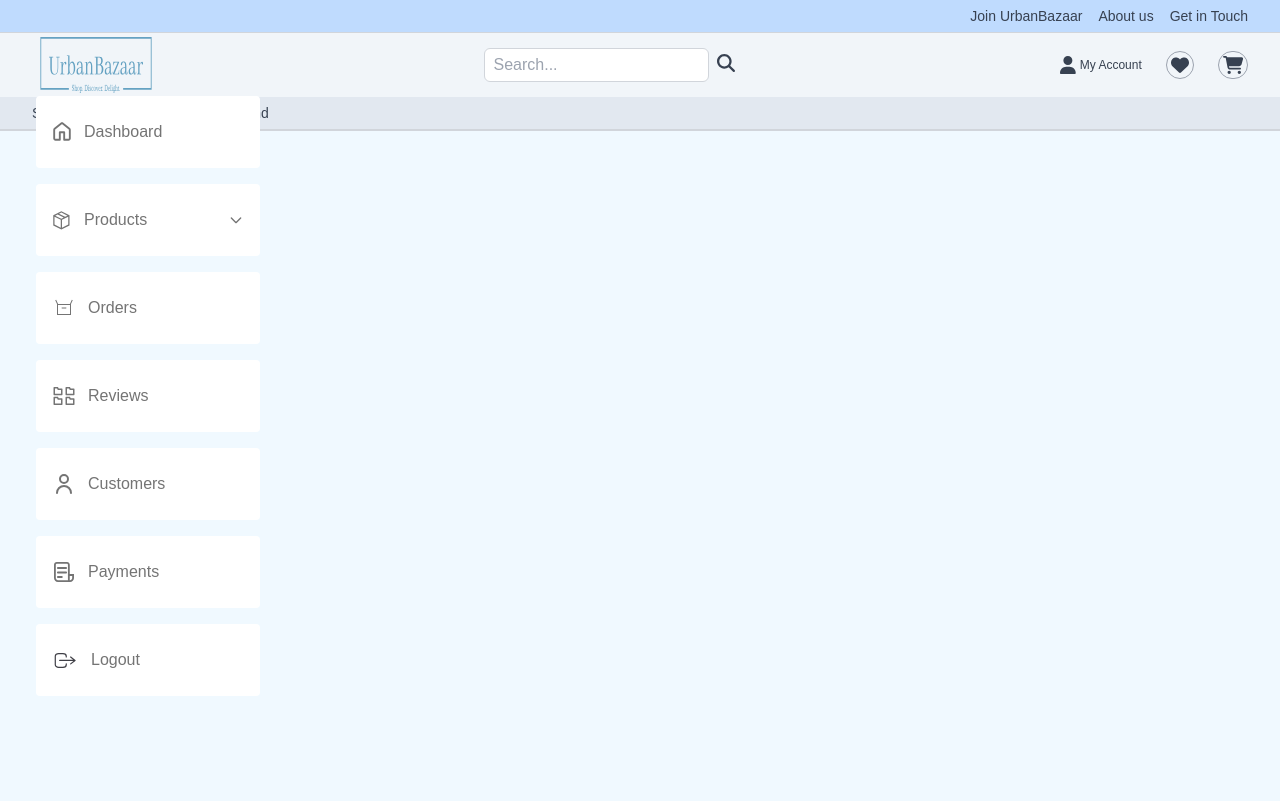
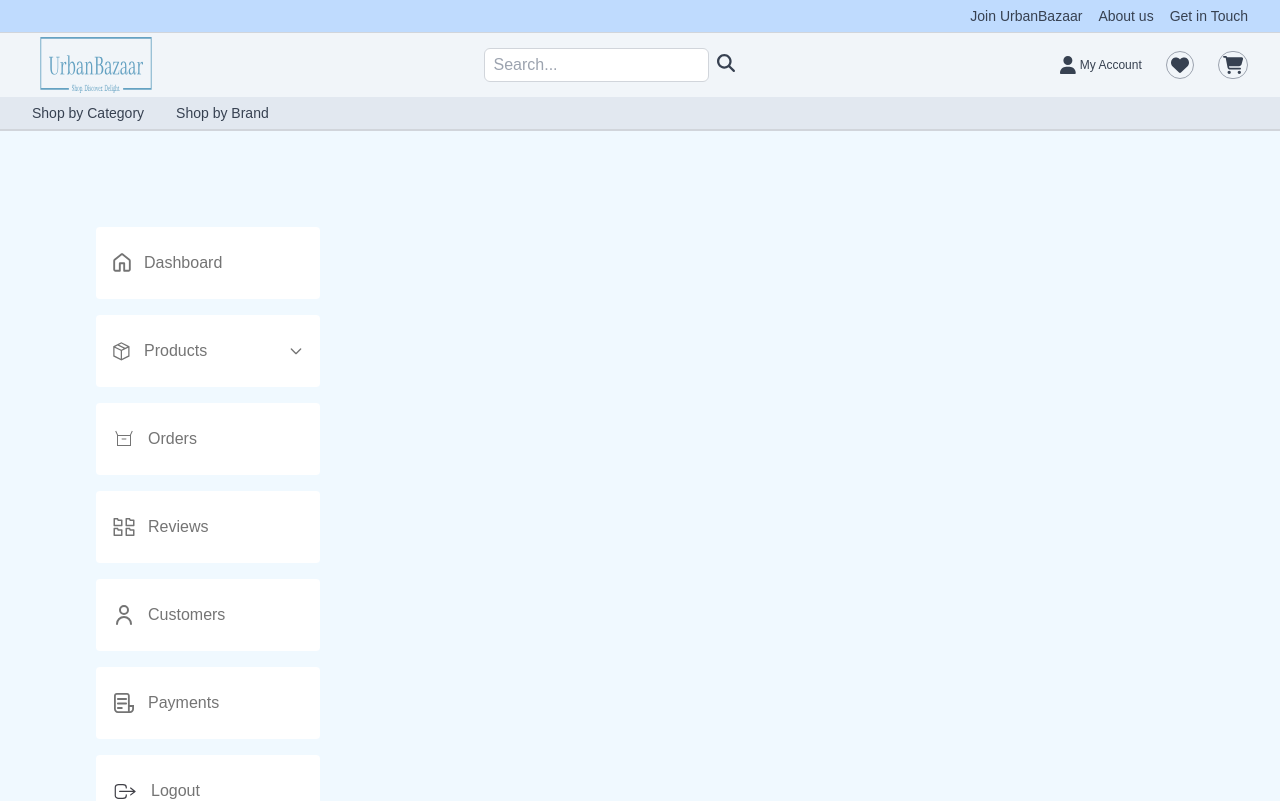
Before and after one commit to SylviaT01/UrbanBazaar, a React (Create React App) app in the folder frontend-urban-bazaar/: page /dashboard in a window 1280 px wide. Shown: the top 801 px of the page. Built offline with nearby package versions, Linux system fonts and the light colour scheme; no server answers.

Commit message:
Removes fixed positioning in the admin dashboard

```diff
--- a/frontend-urban-bazaar/src/Pages/DashboardAdmin.jsx
+++ b/frontend-urban-bazaar/src/Pages/DashboardAdmin.jsx
@@ -16,9 +16,9 @@ const Dashboard = () => {
   };
 
   return (
-    <div className="flex min-h-screen bg-[#F0F9FF]">
+    <div className="flex min-h-screen bg-[#F0F9FF] py-20">
       {/* Sidebar */}
-      <aside className="fixed top-20 bottom-0 left-5 w-64 text-[#747474] overflow-y-auto z-10">
+      <aside className="ml-20 w-64 text-[#747474]">
         <nav className="p-4">
           <ul>
             <li className="mb-4">
@@ -31,7 +31,7 @@ const Dashboard = () => {
                 }
               >
                 <img src={home} className="mr-3" alt="Home" />
-                 Dashboard
+                Dashboard
               </NavLink>
             </li>
             <li className="mb-4">
@@ -161,7 +161,7 @@ const Dashboard = () => {
       </aside>
 
       {/* Main Content */}
-      <main className="flex-1 p-6 bg-[#F0F9FF] ml-64 mt-20">
+      <main className="flex-1  bg-[#F0F9FF]">
         <Outlet />
       </main>
     </div>
```
